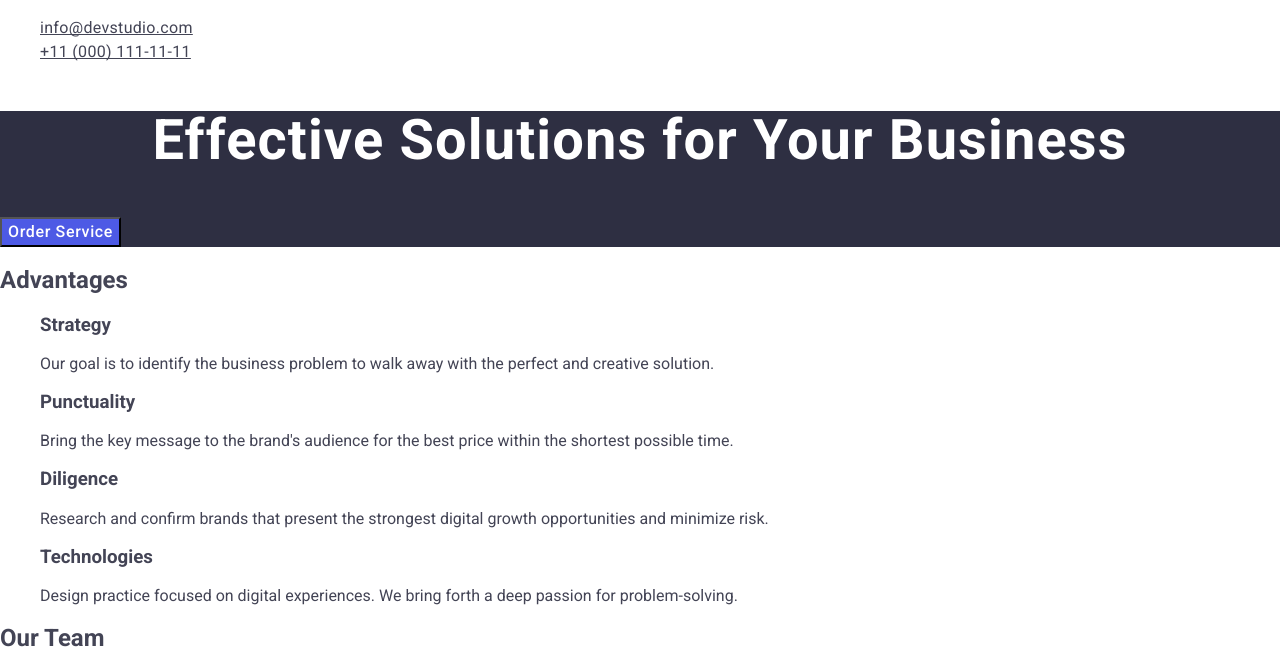
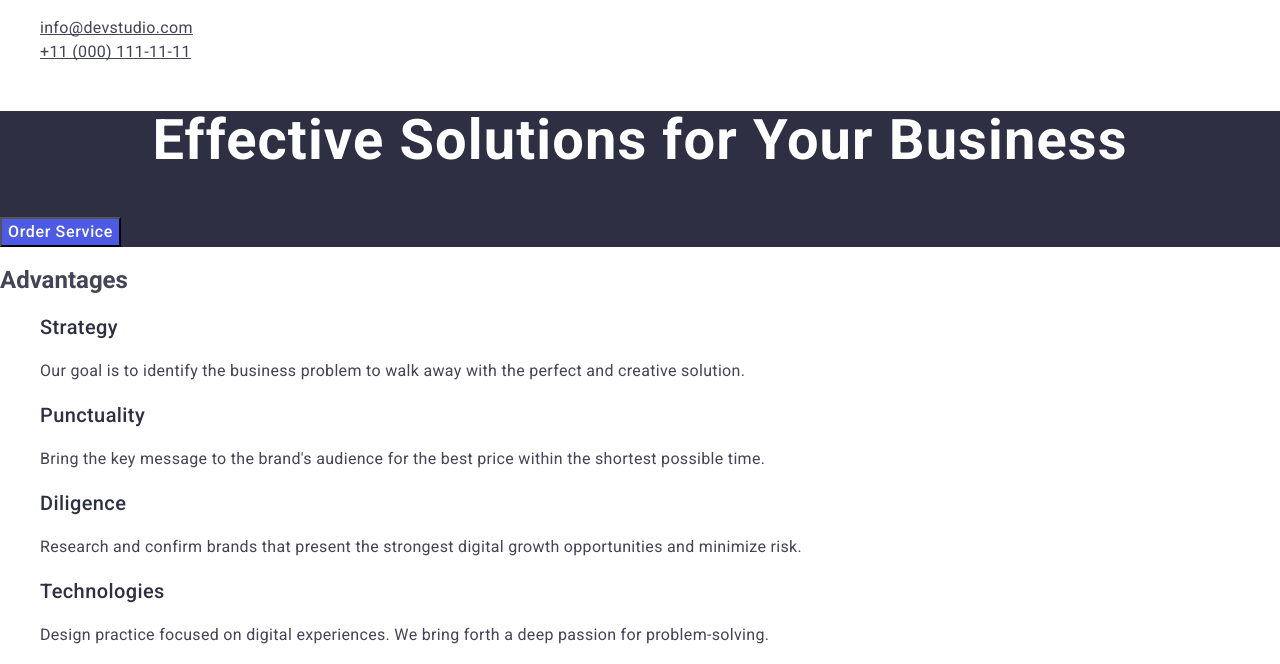
Before and after one commit to svitlana17o/goit-markup-hw-02, a plain HTML site: page index.html in a window 1280 px wide. Shown: the part 109-773 px from the top of the page. Drawn offline with nearby package versions, Linux system fonts and the light colour scheme.

Commit message:
add styles main

```diff
--- a/css/styles.css
+++ b/css/styles.css
@@ -79,7 +79,7 @@ a {
     background-color: #2e2f42;
 }
 
-.button {
+.page-button {
     font-weight: 500;
     font-size: 16px;
     line-height: 1.5;
@@ -89,10 +89,28 @@ a {
     cursor: pointer;
 }
 
-.button:hover,
-.button:focus {
+.page-button:hover,
+.page-button:focus {
     background-color: #404bbf
 }
+
+.subtext {
+    font-weight: 500;
+    font-size: 20px;
+    line-height: 1.2;
+    letter-spacing: 0.02em;
+    color: #2e2f42;
+}
+
+.descriptio-subtext {
+    font-weight: 400;
+    font-size: 16px;
+    line-height: 1.5;
+    letter-spacing: 0.02em;
+    color: #434455;
+}
+
+
 
 .page-footer {
     background-color: #2e2f42;
--- a/index.html
+++ b/index.html
@@ -41,28 +41,28 @@
                 Effective Solutions
                 for Your Business
             </h1>
-            <button class="button" type="button">Order Service</button>
+            <button class="page-button" type="button">Order Service</button>
     </section>
     <!--друга секція-->
         <section class="second-section">
             <h2>Advantages</h2>
-    <ul>
-        <li>
-            <h3>Strategy</h3>
-            <p>Our goal is to identify the business
+    <ul class="ul-list">
+        <li class="list-item">
+            <h3 class="subtext">Strategy</h3>
+            <p class="descriptio-subtext">Our goal is to identify the business
                 problem to walk away with the perfect and creative solution.</p>
         </li>
-        <li>
-            <h3>Punctuality</h3>
-            <p>Bring the key message to the brand's audience for the best price within the shortest possible time.</p>
+        <li class="list-item">
+            <h3 class="subtext">Punctuality</h3>
+            <p class="descriptio-subtext">Bring the key message to the brand's audience for the best price within the shortest possible time.</p>
         </li>
-        <li>
-            <h3>Diligence</h3>
-            <p>Research and confirm brands that present the strongest digital growth opportunities and minimize risk.</p>
+        <li class="list-item">
+            <h3 class="subtext">Diligence</h3>
+            <p class="descriptio-subtext">Research and confirm brands that present the strongest digital growth opportunities and minimize risk.</p>
         </li>
-        <li>
-            <h3>Technologies</h3>
-            <p>Design practice focused on digital experiences. We bring forth a deep passion for problem-solving.</p>
+        <li class="list-item">
+            <h3 class="subtext">Technologies</h3>
+            <p class="descriptio-subtext">Design practice focused on digital experiences. We bring forth a deep passion for problem-solving.</p>
         </li>
     </ul>
         </section>
```
